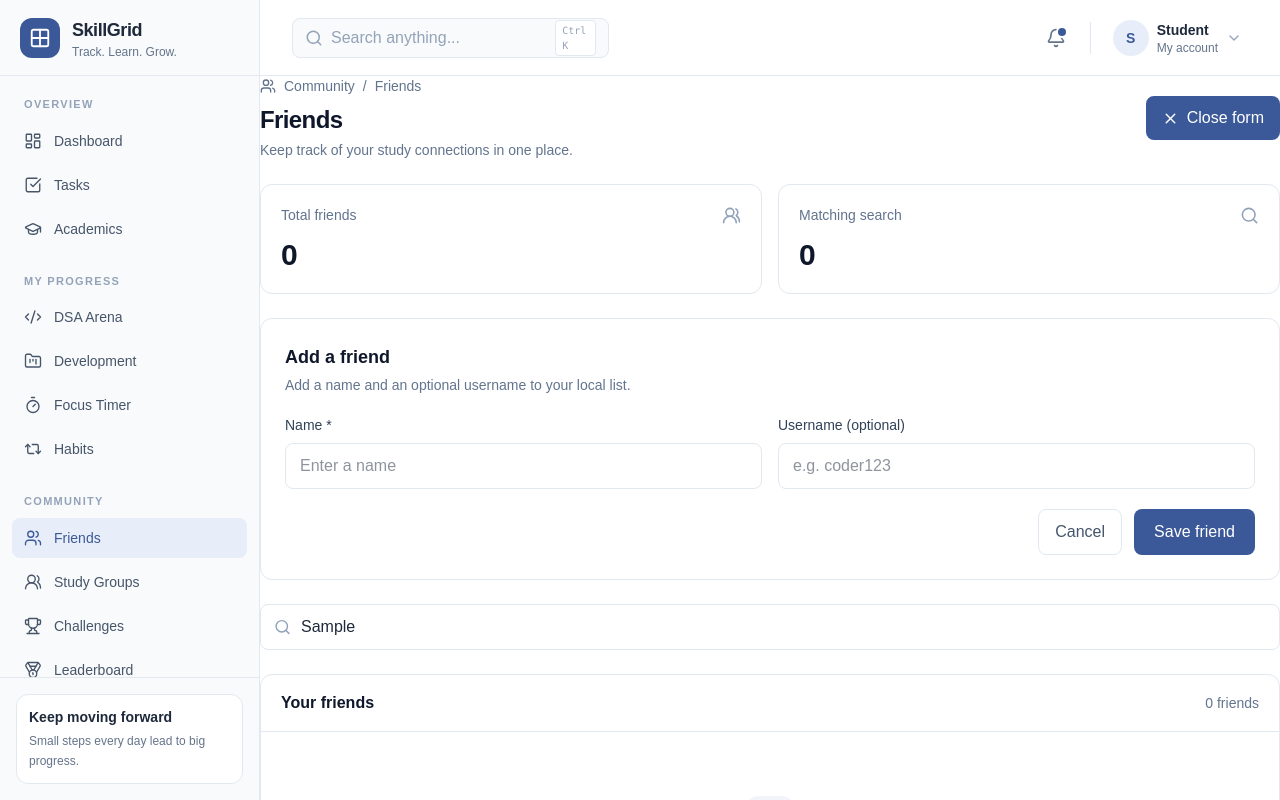
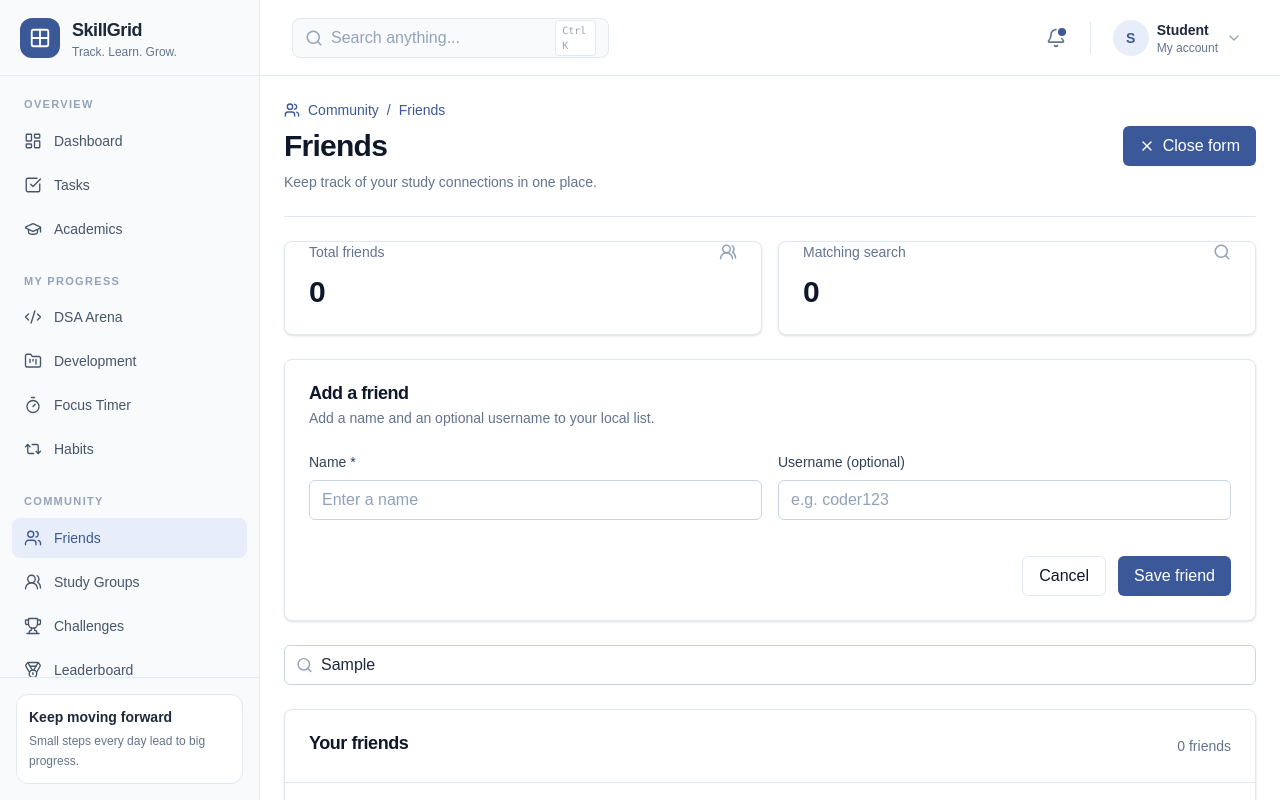
Before and after one commit to thiteswapnil1212-hue/skillGrid, a Next.js app in the folder skillgrid-app/: page /friends in a window 1280 px wide. Both pictures are taken after typing "Sample" into the empty fields and a click on the button "Add friend". Built offline with nearby package versions, Linux system fonts and the light colour scheme.

Commit message:
feat: redesign friends page UI

```diff
--- a/skillgrid-app/src/app/friends/page.tsx
+++ b/skillgrid-app/src/app/friends/page.tsx
@@ -1,4 +1,3 @@
-
 "use client";
 
 import { useMemo, useState, type FormEvent } from "react";
@@ -11,6 +10,9 @@ import {
   UserRound,
   UsersRound,
 } from "lucide-react";
+import { Button } from "@/components/ui/Button";
+import { Card, CardContent, CardHeader, CardTitle } from "@/components/ui/Card";
+import { Input } from "@/components/ui/Input";
 
 type Friend = {
   id: string;
@@ -57,207 +59,146 @@ export default function FriendsPage() {
   }
 
   return (
-    <div className="mx-auto w-full max-w-7xl space-y-6">
-      <div className="flex flex-col justify-between gap-4 sm:flex-row sm:items-center">
+    <main className="mx-auto w-full max-w-7xl space-y-6 p-6">
+      <section className="flex flex-col justify-between gap-4 border-b border-slate-200 pb-6 sm:flex-row sm:items-center">
         <div>
-          <div className="flex items-center gap-2 text-sm text-slate-500">
+          <div className="flex items-center gap-2 text-sm font-medium text-primary">
             <Users size={16} />
             <span>Community</span>
             <span>/</span>
             <span>Friends</span>
           </div>
+          <h1 className="mt-2 text-2xl font-semibold tracking-tight text-slate-900 sm:text-3xl">Friends</h1>
+          <p className="mt-2 text-sm text-slate-500">Keep track of your study connections in one place.</p>
+        </div>
+        <Button onClick={() => setShowForm((current) => !current)} className="gap-2">
+          {showForm ? <X size={16} /> : <UserPlus size={16} />}
+          {showForm ? "Close form" : "Add friend"}
+        </Button>
+      </section>
 
-          <h1 className="mt-2 text-2xl font-semibold tracking-tight text-slate-900">
-            Friends
-          </h1>
-
-          <p className="mt-1 text-sm text-slate-500">
-            Keep track of your study connections in one place.
-          </p>
-        </div>
-
-        <button
-          onClick={() => setShowForm((current) => !current)}
-          className="inline-flex items-center justify-center gap-2 rounded-lg bg-[#3B5998] px-4 py-2.5 text-sm font-medium text-white transition hover:bg-[#304b85]"
-        >
-          {showForm ? <X size={17} /> : <UserPlus size={17} />}
-          {showForm ? "Close form" : "Add friend"}
-        </button>
-      </div>
-
-      <div className="grid gap-4 sm:grid-cols-2">
-        <div className="rounded-xl border border-slate-200 bg-white p-5">
+      <section className="grid gap-4 sm:grid-cols-2">
+        <Card>
+          <CardContent className="p-5">
             <div className="flex items-center justify-between">
               <p className="text-sm text-slate-500">Total friends</p>
-            <UsersRound size={19} className="text-slate-400" />
+              <UsersRound size={18} className="text-slate-400" />
             </div>
-          <p className="mt-3 text-3xl font-semibold text-slate-900">
-            {friends.length}
-          </p>
-        </div>
-
-        <div className="rounded-xl border border-slate-200 bg-white p-5">
+            <p className="mt-3 text-3xl font-semibold text-slate-900">{friends.length}</p>
+          </CardContent>
+        </Card>
+        <Card>
+          <CardContent className="p-5">
             <div className="flex items-center justify-between">
               <p className="text-sm text-slate-500">Matching search</p>
-            <Search size={19} className="text-slate-400" />
+              <Search size={18} className="text-slate-400" />
             </div>
-          <p className="mt-3 text-3xl font-semibold text-slate-900">
-            {filteredFriends.length}
-          </p>
+            <p className="mt-3 text-3xl font-semibold text-slate-900">{filteredFriends.length}</p>
+          </CardContent>
+        </Card>
+      </section>
+
+      {showForm && (
+        <Card>
+          <CardHeader>
+            <CardTitle>Add a friend</CardTitle>
+            <p className="text-sm text-slate-500 font-normal">Add a name and an optional username to your local list.</p>
+          </CardHeader>
+          <CardContent>
+            <form onSubmit={handleSubmit} className="space-y-5">
+              <div className="grid gap-4 sm:grid-cols-2">
+                <div>
+                  <label className="mb-2 block text-sm font-medium text-slate-700">Name *</label>
+                  <Input
+                    required
+                    value={name}
+                    onChange={(e) => setName(e.target.value)}
+                    placeholder="Enter a name"
+                  />
+                </div>
+                <div>
+                  <label className="mb-2 block text-sm font-medium text-slate-700">Username (optional)</label>
+                  <Input
+                    value={username}
+                    onChange={(e) => setUsername(e.target.value)}
+                    placeholder="e.g. coder123"
+                  />
                 </div>
               </div>
+              <div className="flex justify-end gap-3 pt-4">
+                <Button variant="outline" type="button" onClick={() => setShowForm(false)}>Cancel</Button>
+                <Button type="submit">Save friend</Button>
+              </div>
+            </form>
+          </CardContent>
+        </Card>
+      )}
 
-      {showForm && (
-        <form
-          onSubmit={handleSubmit}
-          className="space-y-5 rounded-xl border border-slate-200 bg-white p-5 sm:p-6"
-        >
-          <div>
-            <h2 className="text-lg font-semibold text-slate-900">
-              Add a friend
-            </h2>
-            <p className="mt-1 text-sm text-slate-500">
-              Add a name and an optional username to your local list.
-            </p>
-          </div>
-
-          <div className="grid gap-4 sm:grid-cols-2">
-            <div>
-              <label className="mb-2 block text-sm font-medium text-slate-700">
-                Name *
-              </label>
-              <input
-                required
-                value={name}
-                onChange={(event) => setName(event.target.value)}
-                placeholder="Enter a name"
-                className="w-full rounded-lg border border-slate-200 px-3.5 py-2.5 text-sm outline-none focus:border-[#3B5998] focus:ring-2 focus:ring-blue-100"
+      <div className="relative">
+        <Search size={17} className="absolute left-3 top-1/2 -translate-y-1/2 text-slate-400" />
+        <Input
+          value={search}
+          onChange={(e) => setSearch(e.target.value)}
+          placeholder="Search friends by name or username..."
+          className="pl-9 bg-white"
         />
       </div>
 
+      <Card>
+        <CardHeader className="flex flex-row items-center justify-between border-b border-slate-200">
+          <CardTitle>Your friends</CardTitle>
+          <span className="text-sm text-slate-500">
+            {filteredFriends.length} {filteredFriends.length === 1 ? "friend" : "friends"}
+          </span>
+        </CardHeader>
         <div>
-              <label className="mb-2 block text-sm font-medium text-slate-700">
-                Username (optional)
-              </label>
-              <input
-                value={username}
-                onChange={(event) => setUsername(event.target.value)}
-                placeholder="e.g. coder123"
-                className="w-full rounded-lg border border-slate-200 px-3.5 py-2.5 text-sm outline-none focus:border-[#3B5998] focus:ring-2 focus:ring-blue-100"
-              />
-            </div>
-          </div>
-
-          <div className="flex justify-end gap-3">
-            <button
-              type="button"
-              onClick={() => setShowForm(false)}
-              className="rounded-lg border border-slate-200 px-4 py-2.5 text-sm font-medium text-slate-600 hover:bg-slate-50"
-            >
-              Cancel
-            </button>
-
-            <button
-              type="submit"
-              className="rounded-lg bg-[#3B5998] px-5 py-2.5 text-sm font-medium text-white hover:bg-[#304b85]"
-            >
-              Save friend
-            </button>
-          </div>
-        </form>
-      )}
-
-      <div className="relative">
-        <Search
-          size={17}
-          className="absolute left-3.5 top-1/2 -translate-y-1/2 text-slate-400"
-        />
-        <input
-          value={search}
-          onChange={(event) => setSearch(event.target.value)}
-          placeholder="Search friends by name or username..."
-          className="w-full rounded-lg border border-slate-200 bg-white py-2.5 pl-10 pr-4 text-sm outline-none focus:border-[#3B5998]"
-        />
-      </div>
-
-      <section className="overflow-hidden rounded-xl border border-slate-200 bg-white">
-        <div className="flex items-center justify-between border-b border-slate-200 px-5 py-4">
-          <h2 className="font-semibold text-slate-900">Your friends</h2>
-          <span className="text-sm text-slate-500">
-            {filteredFriends.length}{" "}
-            {filteredFriends.length === 1 ? "friend" : "friends"}
-          </span>
-        </div>
-
           {filteredFriends.length === 0 ? (
-          <div className="flex flex-col items-center px-5 py-16 text-center">
-            <div className="flex h-12 w-12 items-center justify-center rounded-xl bg-slate-100">
-              <UsersRound size={22} className="text-slate-500" />
-            </div>
-
-            <h3 className="mt-4 font-medium text-slate-900">
-              {friends.length === 0
-                ? "Your friends list is empty"
-                : "No matching friends"}
+            <div className="flex flex-col items-center py-16 text-center px-6">
+              <UsersRound size={24} className="text-slate-400 mb-4" />
+              <h3 className="font-medium text-slate-900">
+                {friends.length === 0 ? "Your friends list is empty" : "No matching friends"}
               </h3>
-
-            <p className="mt-1 max-w-sm text-sm text-slate-500">
+              <p className="mt-1 text-sm text-slate-500 max-w-sm">
                 {friends.length === 0
                   ? "Add someone to start building your study connections."
                   : "Try another name or username."}
               </p>
-
               {friends.length === 0 && (
-              <button
-                onClick={() => setShowForm(true)}
-                className="mt-5 inline-flex items-center gap-2 rounded-lg bg-[#3B5998] px-4 py-2.5 text-sm font-medium text-white hover:bg-[#304b85]"
-              >
-                <UserPlus size={16} />
-                Add your first friend
-              </button>
+                <Button onClick={() => setShowForm(true)} className="mt-5 gap-2">
+                  <UserPlus size={16} /> Add your first friend
+                </Button>
               )}
             </div>
           ) : (
             <div className="divide-y divide-slate-100">
               {filteredFriends.map((friend) => (
-              <div
-                key={friend.id}
-                className="flex items-center justify-between gap-4 px-5 py-4"
-              >
+                <div key={friend.id} className="flex items-center justify-between gap-4 px-6 py-4 hover:bg-slate-50/50 transition">
                   <div className="flex min-w-0 items-center gap-3">
-                  <div className="flex h-11 w-11 shrink-0 items-center justify-center rounded-full bg-slate-100 text-slate-500">
+                    <div className="flex h-10 w-10 shrink-0 items-center justify-center rounded-full bg-primary-light text-primary">
                       <UserRound size={20} />
                     </div>
-
                     <div className="min-w-0">
-                    <p className="truncate text-sm font-medium text-slate-900">
-                      {friend.name}
-                    </p>
+                      <p className="truncate text-sm font-medium text-slate-900">{friend.name}</p>
                       {friend.username && (
-                      <p className="mt-1 truncate text-xs text-slate-500">
+                        <p className="mt-0.5 truncate text-xs text-slate-500">
                           @{friend.username.replace(/^@/, "")}
                         </p>
                       )}
                     </div>
                   </div>
-
-                <button
-                  onClick={() => removeFriend(friend.id)}
-                  aria-label={`Remove ${friend.name}`}
-                  className="rounded-lg p-2 text-slate-400 transition hover:bg-rose-50 hover:text-rose-600"
-                >
+                  <Button variant="ghost" size="sm" onClick={() => removeFriend(friend.id)} className="p-2 h-auto text-slate-400 hover:text-danger hover:bg-danger-light">
                     <Trash2 size={16} />
-                </button>
+                  </Button>
                 </div>
               ))}
             </div>
           )}
-      </section>
+        </div>
+      </Card>
 
-      <p className="text-xs text-slate-400">
-        This is a local friends list. Friend requests, accounts, and shared
-        connections are not connected yet. Data resets when you refresh.
+      <p className="text-xs text-center text-slate-400 pt-4">
+        This is a local friends list. Friend requests, accounts, and shared connections are not connected yet. Data resets when you refresh.
       </p>
-    </div>
+    </main>
   );
 }
```
Lines whose indentation alone changed are shown as unchanged.
